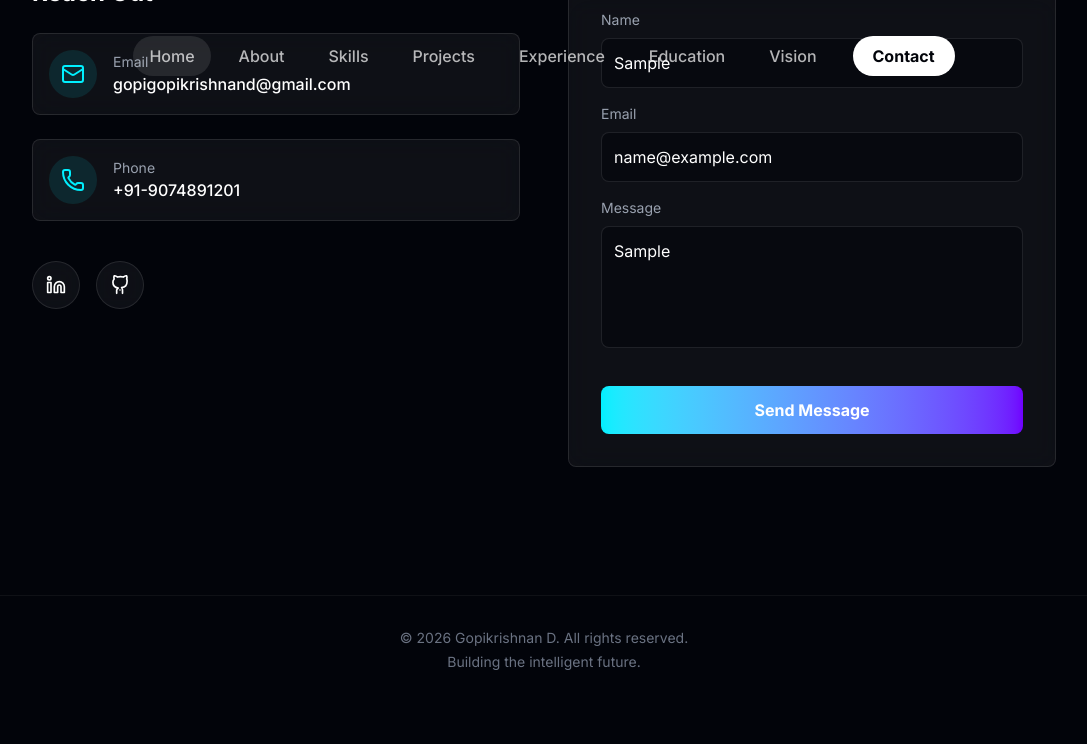
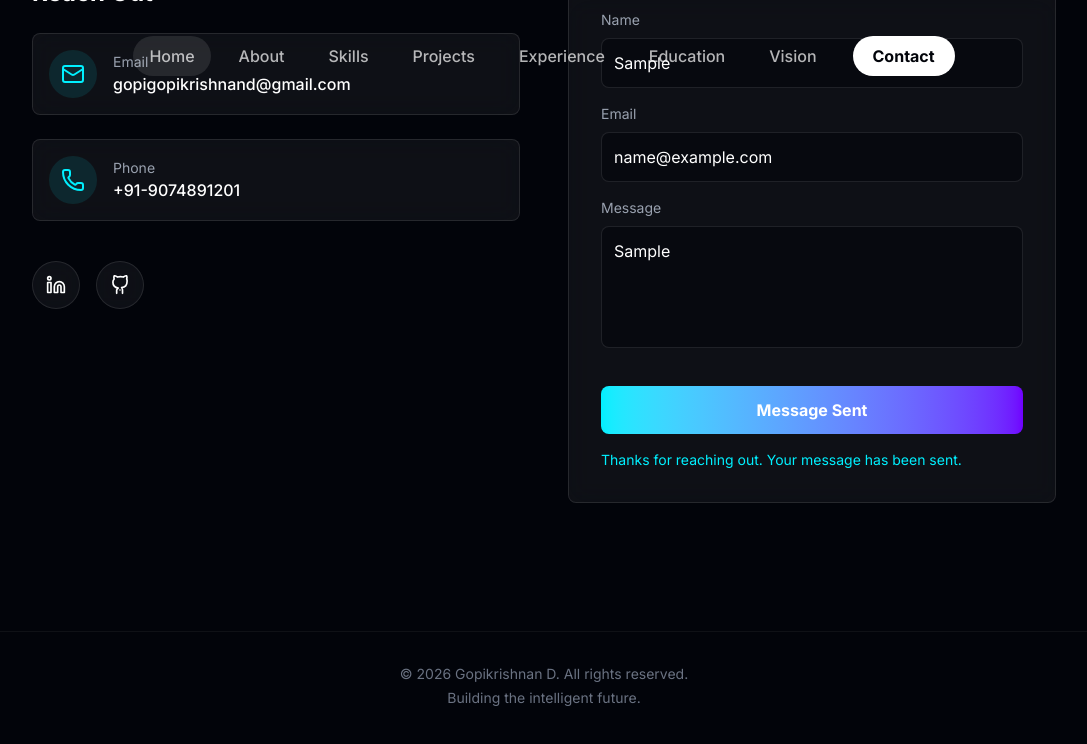
Before and after one commit to gop-i-krishnan/gopikrishnan-personal-portfolio, a Next.js app: page / in a window 1280 px wide. Both pictures are taken after typing "Sample", "name@example.com", "Sample" into the empty fields and a click on the button "Send Message". Shown: the part 5802-6546 px from the top of the page, without its empty margins (96-1183 px from the left). Built offline with nearby package versions, Linux system fonts and the light colour scheme.

Commit message:
Connect contact form to Google Forms

```diff
--- a/src/components/sections/Contact.tsx
+++ b/src/components/sections/Contact.tsx
@@ -2,6 +2,9 @@
 
 import { motion } from "framer-motion";
 import { Mail, Phone } from "lucide-react";
+import { useState } from "react";
+
+const GOOGLE_FORM_ACTION = "https://docs.google.com/forms/u/0/d/e/1FAIpQLSe_2krepfL58XkngAvprbM6eLAQtW0iJdF0O_XjihELVkUEXQ/formResponse";
 
 const GithubIcon = ({ size = 24 }: { size?: number }) => (
   <svg xmlns="http://www.w3.org/2000/svg" width={size} height={size} viewBox="0 0 24 24" fill="none" stroke="currentColor" strokeWidth="2" strokeLinecap="round" strokeLinejoin="round">
@@ -19,6 +22,8 @@ const LinkedinIcon = ({ size = 24 }: { size?: number }) => (
 );
 
 export default function Contact() {
+  const [submitted, setSubmitted] = useState(false);
+
   return (
     <section id="contact" className="relative py-20 z-10 bg-navy-900 border-t border-white/5 md:py-32">
       <div className="container mx-auto px-4 sm:px-6">
@@ -76,29 +81,42 @@ export default function Contact() {
           </motion.div>
 
           <motion.form
+            action={GOOGLE_FORM_ACTION}
+            method="POST"
+            target="google-form-submit-frame"
             initial={{ opacity: 0, x: 30 }}
             whileInView={{ opacity: 1, x: 0 }}
             viewport={{ once: true, margin: "-100px" }}
             transition={{ duration: 0.6 }}
             className="glass p-5 rounded-lg border border-white/10 flex flex-col gap-4 sm:p-8"
-            onSubmit={(e) => e.preventDefault()}
+            onSubmit={() => setSubmitted(true)}
           >
+            <input type="hidden" name="fvv" value="1" />
+            <input type="hidden" name="pageHistory" value="0" />
+            <input type="hidden" name="fbzx" value="321990035247644690" />
+
             <div>
               <label className="block text-sm text-gray-400 mb-2">Name</label>
-              <input type="text" className="w-full bg-navy-900/50 border border-white/10 rounded-lg p-3 text-white focus:outline-none focus:border-electric-blue transition-colors" placeholder="John Doe" />
+              <input name="entry.328205615" type="text" required className="w-full bg-navy-900/50 border border-white/10 rounded-lg p-3 text-white focus:outline-none focus:border-electric-blue transition-colors" placeholder="John Doe" />
             </div>
             <div>
               <label className="block text-sm text-gray-400 mb-2">Email</label>
-              <input type="email" className="w-full bg-navy-900/50 border border-white/10 rounded-lg p-3 text-white focus:outline-none focus:border-electric-blue transition-colors" placeholder="john@example.com" />
+              <input name="entry.85215213" type="email" required className="w-full bg-navy-900/50 border border-white/10 rounded-lg p-3 text-white focus:outline-none focus:border-electric-blue transition-colors" placeholder="john@example.com" />
             </div>
             <div>
               <label className="block text-sm text-gray-400 mb-2">Message</label>
-              <textarea rows={4} className="w-full bg-navy-900/50 border border-white/10 rounded-lg p-3 text-white focus:outline-none focus:border-electric-blue transition-colors resize-none" placeholder="Your message here..."></textarea>
+              <textarea name="entry.712405175" rows={4} required className="w-full bg-navy-900/50 border border-white/10 rounded-lg p-3 text-white focus:outline-none focus:border-electric-blue transition-colors resize-none" placeholder="Your message here..."></textarea>
             </div>
             <button className="mt-4 py-3 w-full bg-gradient-to-r from-electric-blue to-electric-purple text-white font-bold rounded-lg hover:shadow-[0_0_20px_rgba(0,240,255,0.4)] transition-shadow">
-              Send Message
+              {submitted ? "Message Sent" : "Send Message"}
             </button>
+            {submitted && (
+              <p className="text-sm text-electric-blue">
+                Thanks for reaching out. Your message has been sent.
+              </p>
+            )}
           </motion.form>
+          <iframe name="google-form-submit-frame" className="hidden" title="Google form submission" />
         </div>
       </div>
 
```
